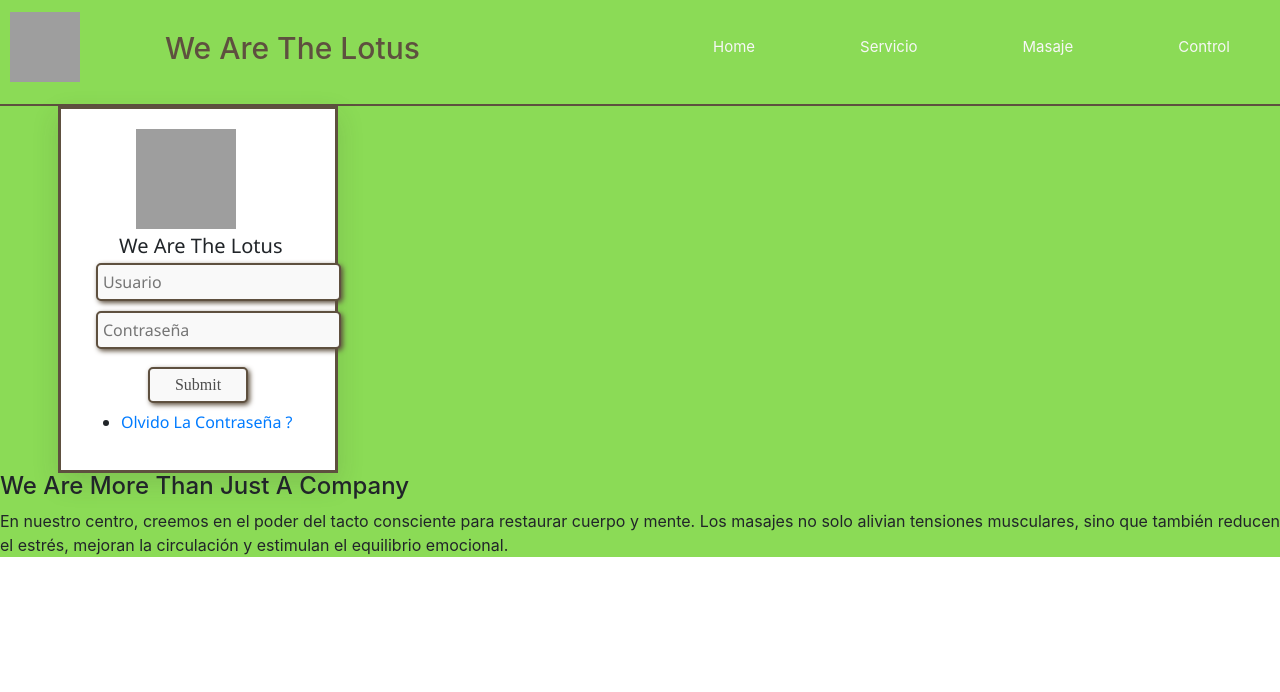
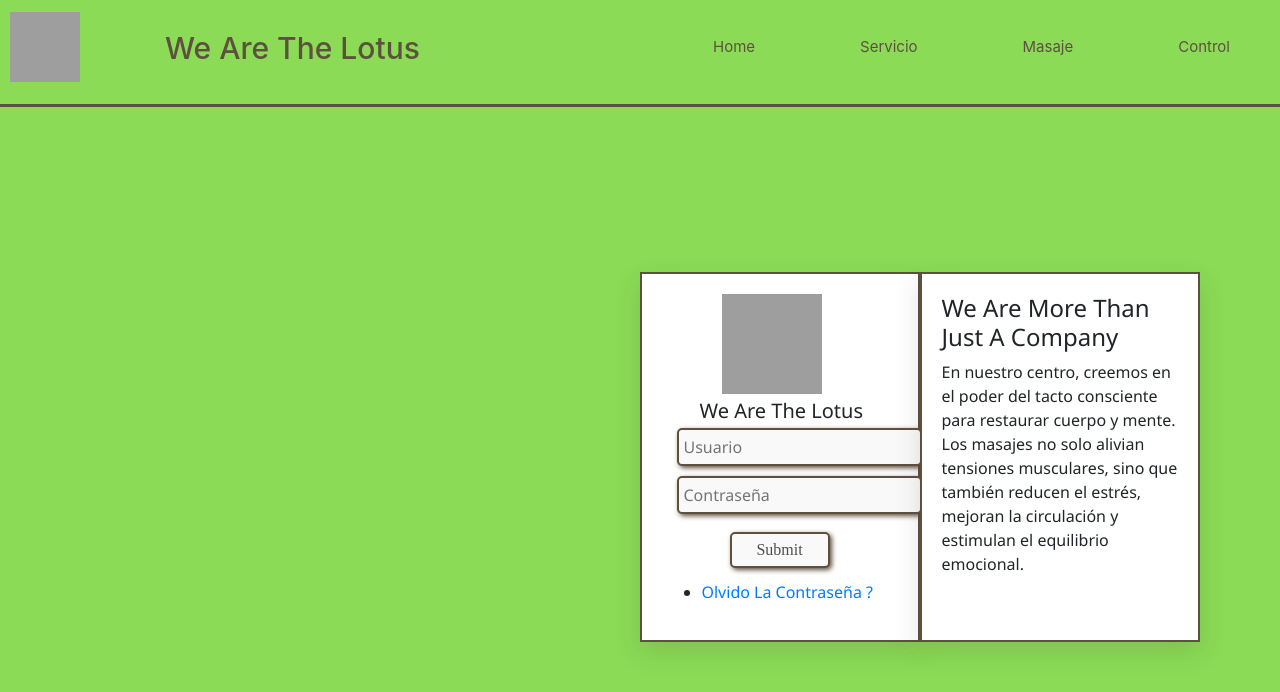
Before and after one commit to Brayan-Stevan/brayan_basto-evaluacion, a plain HTML site: page login.html in a window 1280 px wide. Drawn offline with nearby package versions, Linux system fonts and the light colour scheme; grey boxes are pictures that could not be loaded.

Commit message:
Actualizacion

```diff
--- a/css/style.css
+++ b/css/style.css
@@ -1,7 +1,16 @@
 body {
     margin: 0;
+    padding: 0;
+    height: 100%;
     font-family: Arial, sans-serif;
     overflow-x: hidden;
+}
+
+main.container-general-login {
+    min-height: 100vh;
+    display: flex;
+    align-items: center;
+    justify-content: center;
 }
 
 .site-header {
@@ -61,7 +70,7 @@ body {
 .nav-links li a {
     text-decoration: none;
     font-size: 15px;
-    color: #f7f7f7;
+    color: #5e503f;
     display: inline-block;
     transition: all 0.2s ease;
 }
@@ -85,6 +94,7 @@ body {
 }
 .container-general-login {
     background-color: #8bdb56;
+
 }
 
 .form-container {
@@ -92,9 +102,9 @@ body {
     margin: -1px;
     padding: 20px;
     background-color: #ffffff;
+    border: 2px solid #5e503f;
     margin-left: 58px;
     position: relative;
-    border: 3px solid #5e503f;
     box-shadow: 0 10px 25px rgba(49, 48, 48, 0.144);
     transition: all 0.3s ease-in-out;
     font-family: 'Segoe UI', Roboto, sans-serif;
@@ -104,7 +114,7 @@ body {
 .form-container img {
     width: 100px;
     height: 100px;
-    margin-left: 55px;
+    margin-left: 60px;
 }
 
 .form-container h5 {
@@ -141,5 +151,35 @@ body {
 }
 
 .olvido-contra {
-    margin-top: 15px;
+    margin-top: 20px;
 }
+
+.info {
+    width: 280px;
+    margin: -1px;
+    padding: 20px;
+    background-color: #ffffff;
+    margin-left: 1px;
+    border: 2px solid #5e503f;
+    position: relative;
+    box-shadow: 0 10px 25px rgba(49, 48, 48, 0.144);
+    transition: all 0.3s ease-in-out;
+    font-family: 'Segoe UI', Roboto, sans-serif;
+    position: static;
+}
+
+
+
+.site-footer {
+    margin-top: 30px;
+    padding: 20px;
+    background-color: #222222;
+    color: white;
+    text-align: center;
+}
+
+.content-todo {
+    display: flex;
+    margin-left: 500px;
+    margin-top: -100px;
+}
--- a/login.html
+++ b/login.html
@@ -31,6 +31,8 @@
     </header>
 
     <main class="container-general-login">
+        <div class="content-todo">
+
         <div class="form-container">
             <img src="img/logo.png" alt="logoform" id="logoform" class="logoform">
             <h5>We Are The Lotus</h5>
@@ -53,8 +55,9 @@
                         <li><a href="olvido.html"><span>Olvido La Contraseña ?</span></a></li>
                     </ul>
                 </div>
+            </form>
         </div>
-            </form>
+
             <aside class="info">
                 <h4>We Are More Than Just A Company</h4>
                 <p>En nuestro centro, creemos en el poder del tacto consciente para restaurar
@@ -62,6 +65,7 @@
                     también reducen el estrés, mejoran la circulación y estimulan el equilibrio emocional.
                 </p>
             </aside>
+        </div>
     </main>
 
 </body>
```
Also changed, not shown: index.html (+2 -0 lines).
